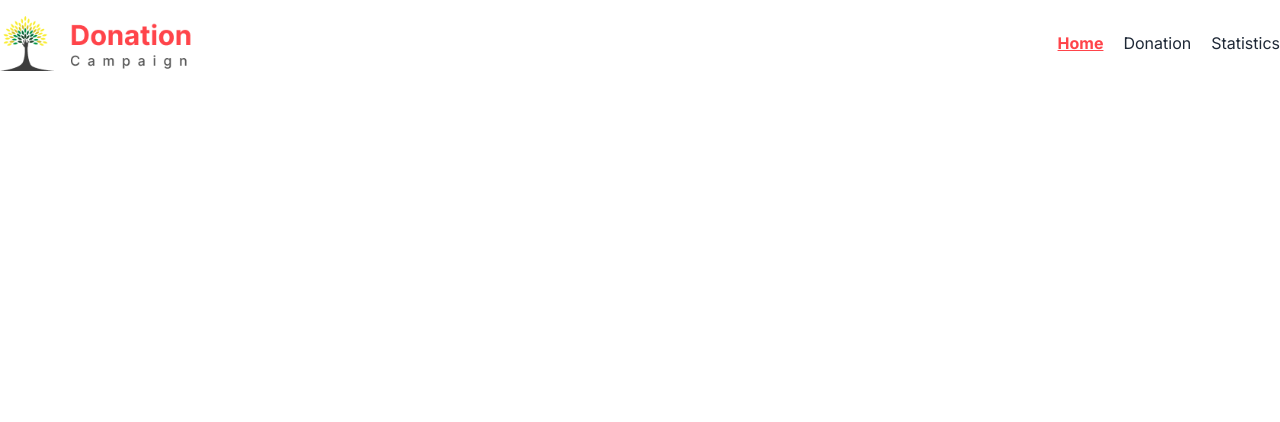
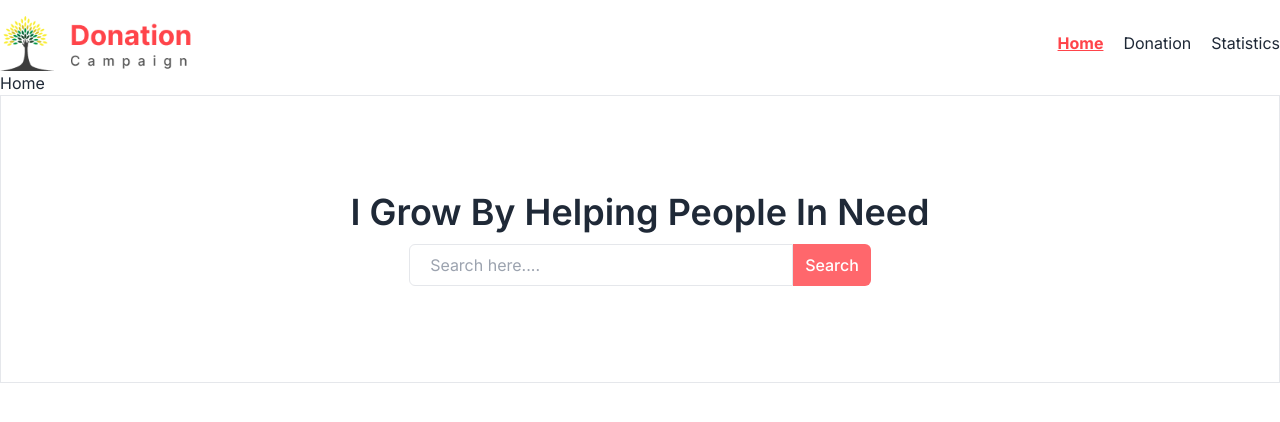
Before and after one commit to ares-oykot/donation-campaign, a React (Vite) app: page / in a window 1280 px wide. Shown: the top 422 px of the page. Built offline with nearby package versions, Linux system fonts and the light colour scheme.

Commit message:
added banner section

```diff
--- /dev/null
+++ b/src/Components/Header/Banner/Banner.jsx
@@ -0,0 +1,17 @@
+const Banner = () => {
+  return (
+    <div className=" border w-full h-72 flex justify-center items-center">
+      <div className="">
+        <h2 className="text-4xl font-semibold">
+          I Grow By Helping People In Need
+        </h2>
+        <div className="flex justify-center mt-3">
+            <input className="border rounded-l-md py-2 pl-5 w-96" type="text" name="" id="" placeholder="Search here...." />
+            <button className="py-2 rounded-r-md px-3 font-medium  text-white bg-[#ff676c] hover:bg-[#ff2c33]">Search</button>
+        </div>
+      </div>
+    </div>
+  );
+};
+
+export default Banner;
--- a/src/Layouts/MainLayout.jsx
+++ b/src/Layouts/MainLayout.jsx
@@ -1,3 +1,4 @@
+import { Outlet } from "react-router-dom";
 import Navbar from "../Components/Header/Navbar/Navbar";
 
 const MainLayout = () => {
@@ -5,6 +6,7 @@ const MainLayout = () => {
     return (
         <div className="max-w-screen-xl mx-auto px-4 lg:px-0 mt-4">
             <Navbar></Navbar>
+            <Outlet></Outlet>
         </div>
     );
 };
--- /dev/null
+++ b/src/Pages/Home/Home.jsx
@@ -0,0 +1,12 @@
+import Banner from "../../Components/Header/Banner/Banner";
+
+const Home = () => {
+    return (
+        <div>
+            <h2>Home</h2>
+            <Banner></Banner>
+        </div>
+    );
+};
+
+export default Home;
```
Also changed, not shown: src/Router/Route.jsx (+8 -1 lines), src/assets/Rectangle4281.png (added).
